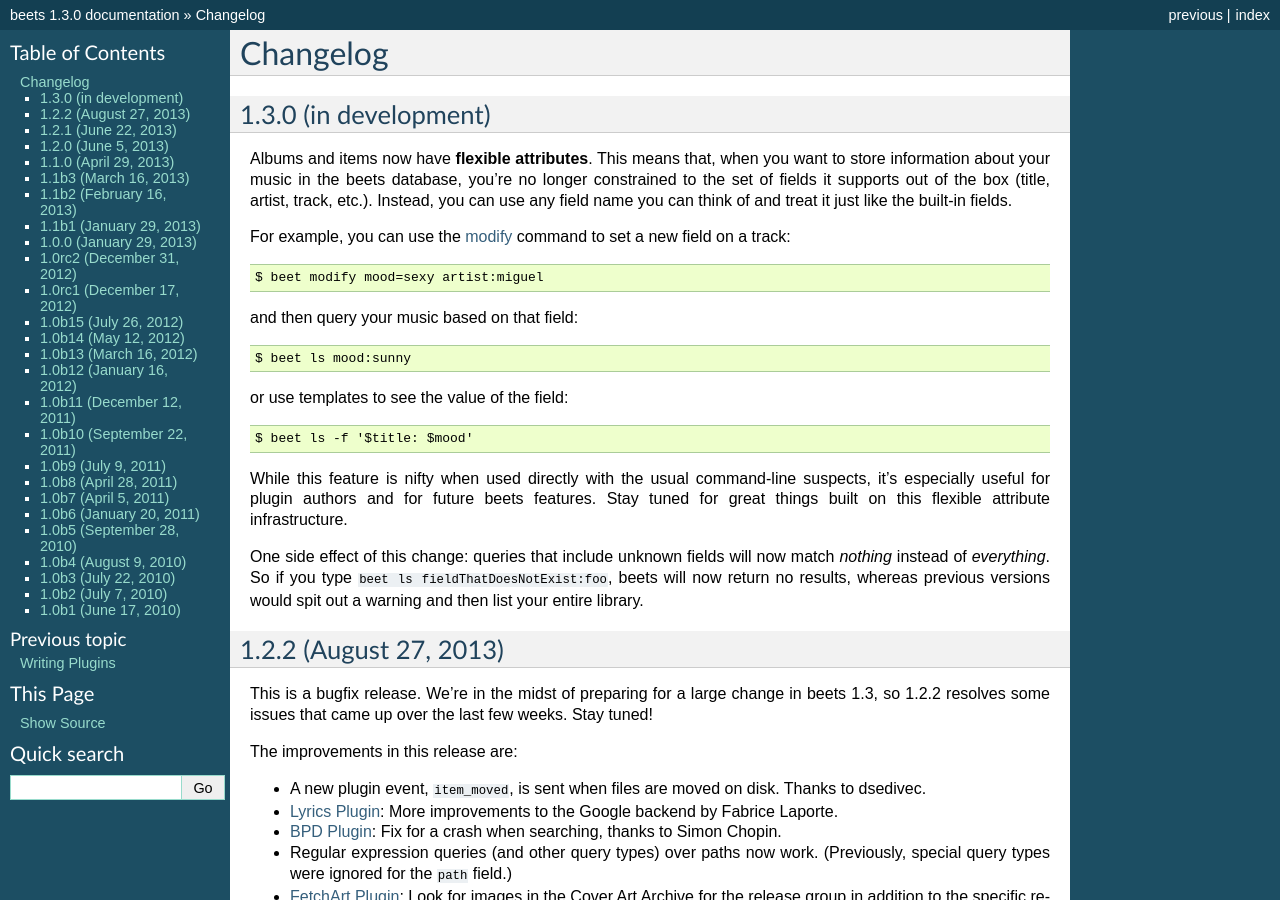
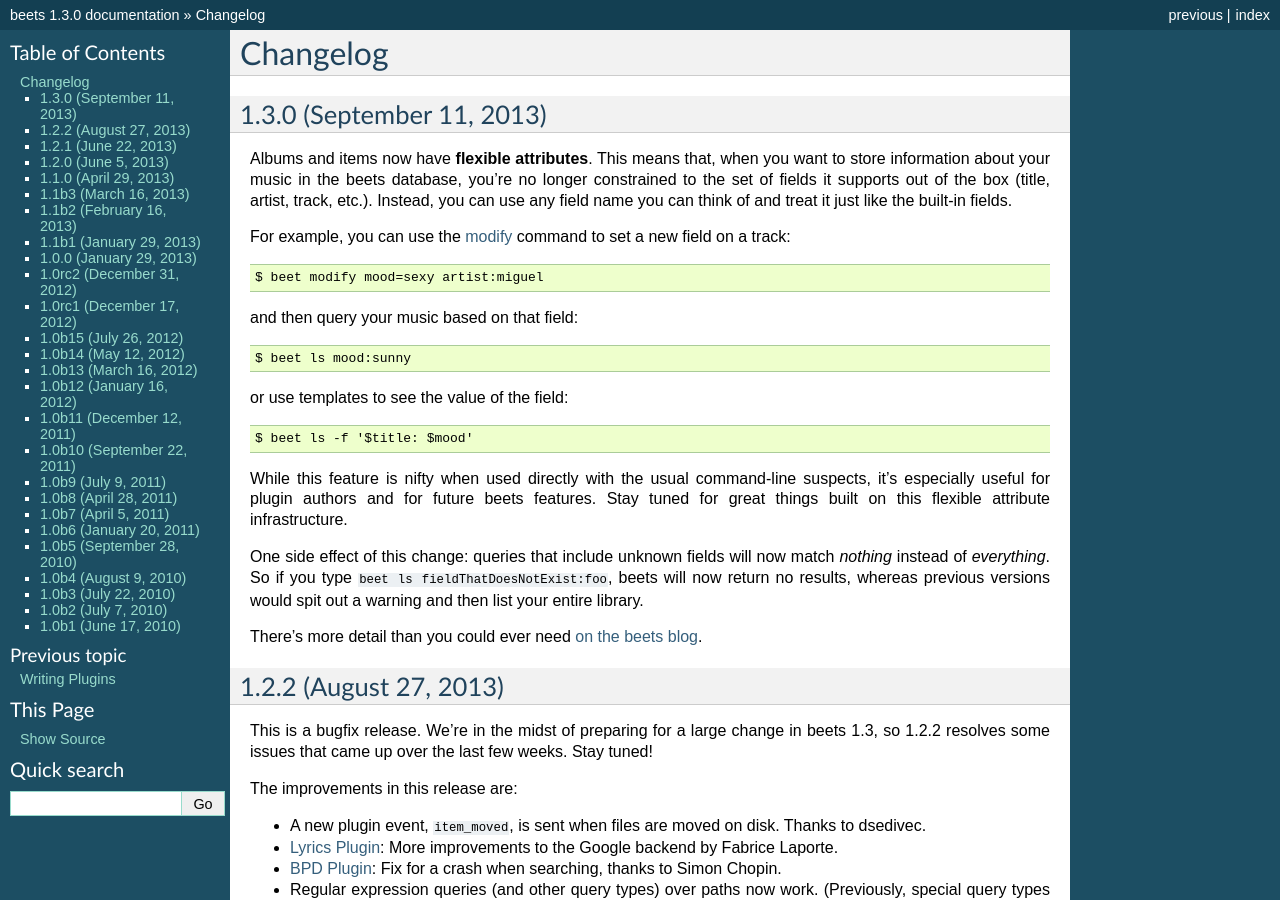
Before and after one commit to google-code-export/beets, a Sphinx documentation site: the page built from docs/changelog.rst, in a window 1280 px wide and 900 px high. Built offline with Sphinx 7.4.7, drawn with Linux system fonts in a browser that asks for light colours.

Commit message:
finish up changelog for beets 1.3.0

```diff
--- a/docs/changelog.rst
+++ b/docs/changelog.rst
@@ -1,8 +1,8 @@
 Changelog
 =========
 
-1.3.0 (in development)
-----------------------
+1.3.0 (September 11, 2013)
+--------------------------
 
 Albums and items now have **flexible attributes**. This means that, when you
 want to store information about your music in the beets database, you're no
@@ -32,6 +32,10 @@
 match *nothing* instead of *everything*. So if you type ``beet ls
 fieldThatDoesNotExist:foo``, beets will now return no results, whereas
 previous versions would spit out a warning and then list your entire library.
+
+There's more detail than you could ever need `on the beets blog`_.
+
+.. _on the beets blog: http://beets.radbox.org/blog/flexattr.html
 
 
 1.2.2 (August 27, 2013)
```
